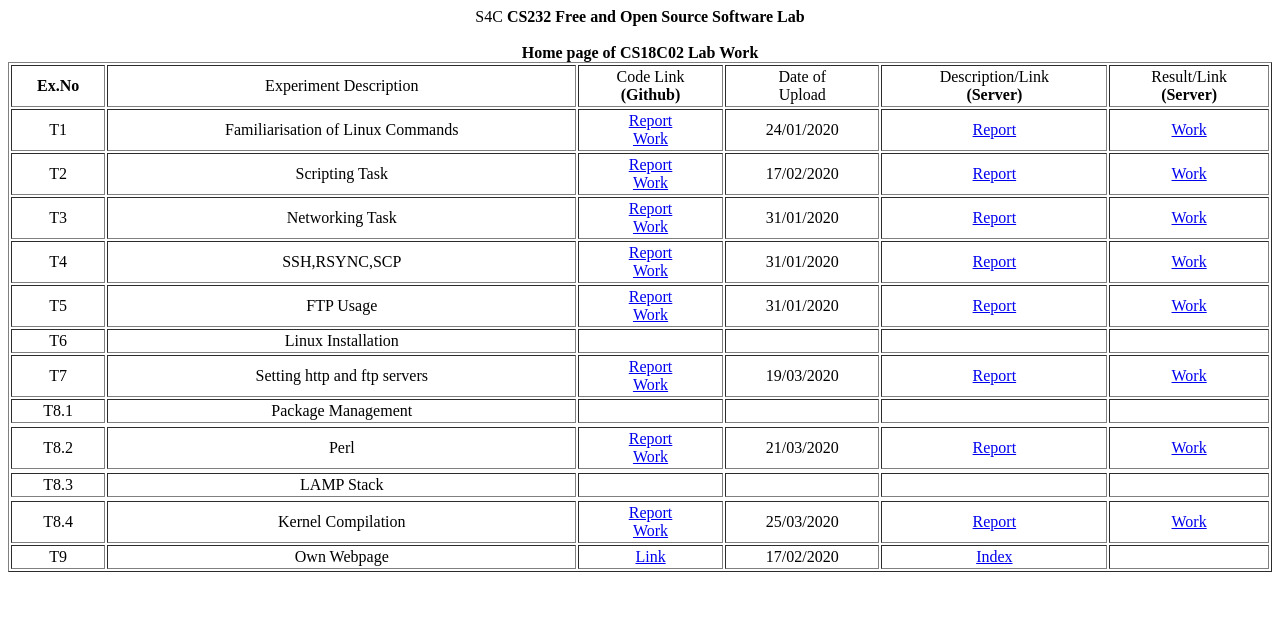
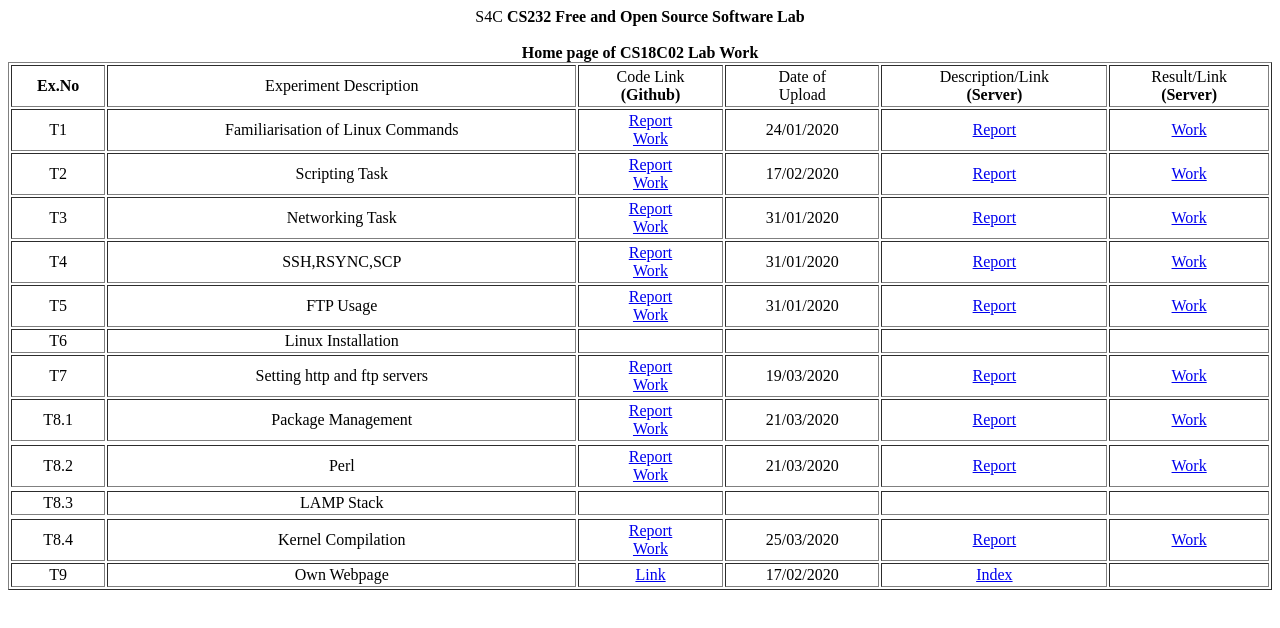
Before and after one commit to ceccs18c02/ceccs18c02.github.io, a plain HTML site: page index.html in a window 1280 px wide. Drawn offline with Linux system fonts and the light colour scheme.

Commit message:
Update index.html

```diff
--- a/index.html
+++ b/index.html
@@ -129,14 +129,14 @@
             </td>
             <td >Package Management<br>
             </td>
-            <td ><br>
-            </td>
-            <td ><br>
-            </td>
-            <td ><br>
-            </td>
-            <td ><br>
-            </td>
+            <td ><a href="https://github.com/ceccs18c02/cs232/blob/master/2103/report.txt">Report</a><br><a href="https://github.com/ceccs18c02/cs232/blob/master/2103/work.txt">Work</a><br>
+      </td>
+      <td >21/03/2020<br>
+      </td>
+      <td ><a href="/cs18c/cs18c02/2103/report.txt">Report</a><br>
+      </td>
+      <td ><a href="/cs18c/cs18c02/2103/work.txt">Work</a><br>
+      </td>
           </tr>
 	<tr>
     <tr>
```
